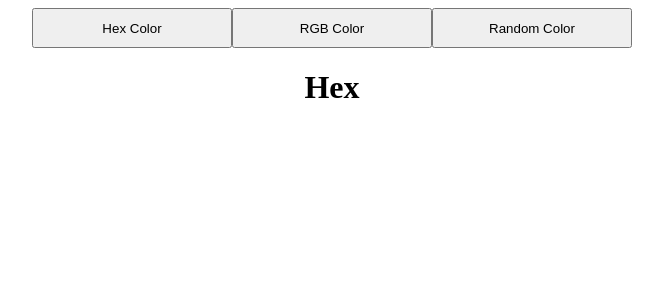
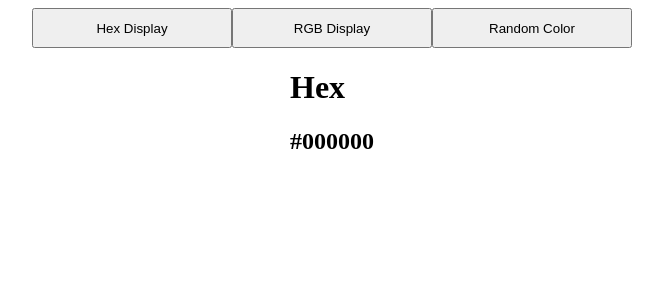
Before and after one commit to dbrainz/react-components, a React (Vite) app: page / in a window 1280 px wide. Shown: the top 300 px of the page, without its empty margins (308-971 px from the left). Built offline with nearby package versions, Linux system fonts and the light colour scheme.

Commit message:
Add hex display functionality

```diff
--- a/src/components/RandomColorGen/index.jsx
+++ b/src/components/RandomColorGen/index.jsx
@@ -17,8 +17,8 @@ export default function RandomColorGen() {
 
     return <div className="wrapper">
             <div className="buttons">
-                <button onClick={() => setDisplayFormat('hex')} className="randomColorBtn">Hex Color</button>
-                <button onClick={() => setDisplayFormat('rgb')} className="randomColorBtn">RGB Color</button>
+                <button onClick={() => setDisplayFormat('hex')} className="randomColorBtn">Hex Display</button>
+                <button onClick={() => setDisplayFormat('rgb')} className="randomColorBtn">RGB Display</button>
                 <button onClick={() => generateColor()} className="randomColorBtn">Random Color</button>
             </div>
             <div className = 'colorDisplay'>
@@ -28,7 +28,14 @@ export default function RandomColorGen() {
                         <h2>{currentColor[0]}, {currentColor[1]}, {currentColor[2]}</h2>
                     </div>
 
-                    : <h1>Hex</h1>}
+                    :
+                    <div>
+                        <h1>Hex</h1>
+                        <h2>#{currentColor[0].toString(16).padStart(2,"0")}{currentColor[1].toString(16).padStart(2,"0")}{currentColor[2].toString(16).padStart(2,"0")}</h2>
+                    </div>
+                }
+
+
             </div>
 
         </div>
```
